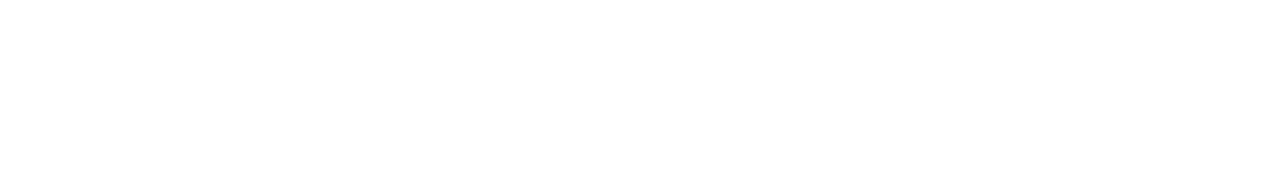
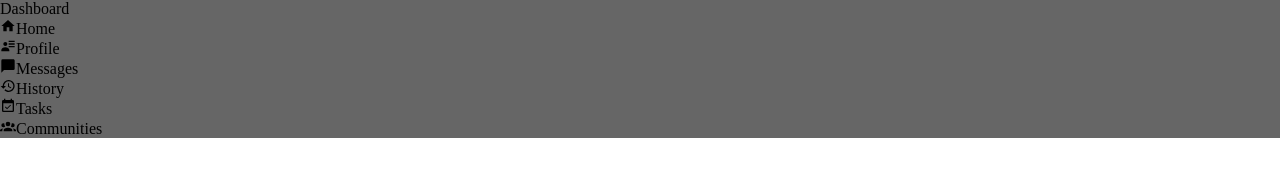
Before and after one commit to jls777/admin-dashboard, a plain HTML site: page index.html in a window 1280 px wide. Drawn offline with Linux system fonts and the light colour scheme.

Commit message:
added icon and text to nav list

```diff
--- a/index.html
+++ b/index.html
@@ -9,8 +9,33 @@
 <body>
   <div class="main-container">
     <div class="dashboard-container">
-      <div class="dashboard-header"></div>
-      <div class="dashboard-nav"></div>
+      <div class="dashboard-header">
+        <div class="dashboard-text">Dashboard</div>
+      </div>
+      <div class="dashboard-nav">
+        <div class="nav-list">
+          <ul>
+            <li>
+              <img src="./images/home.svg" alt="home icon">Home
+            </li>
+            <li>
+              <img src="./images/account-details.svg" alt="account icon">Profile
+            </li>
+            <li>
+              <img src="./images/message.svg" alt="message icon">Messages
+            </li>
+            <li>
+              <img src="./images/history.svg" alt="history icon">History
+            </li>
+            <li>
+              <img src="./images/calendar-check.svg" alt="calendar icon">Tasks
+            </li>
+            <li>
+              <img src="./images/account-group.svg" alt="group icon">Communities
+            </li>
+          </ul>
+        </div>
+      </div>
       <div class="dashboard-utilities"></div>
     </div>
   </div>
--- a/styles.css
+++ b/styles.css
@@ -3,3 +3,12 @@
   margin: 0;
   padding: 0;
 }
+
+.dashboard-container {
+  background-color: hsl(0, 0%, 40%);
+}
+
+img {
+  height: 1rem;
+  width: auto;
+}
```
Also changed, not shown: images/account-circle.svg (added), images/account-details.svg (added), images/account-group.svg (added), images/bell.svg (added), images/calendar-check.svg (added), images/cog.svg (added), images/help-box-multiple.svg (added), images/history.svg (added), images/home.svg (added), images/magnify.svg (added), images/message.svg (added), images/shield-check.svg (added).
